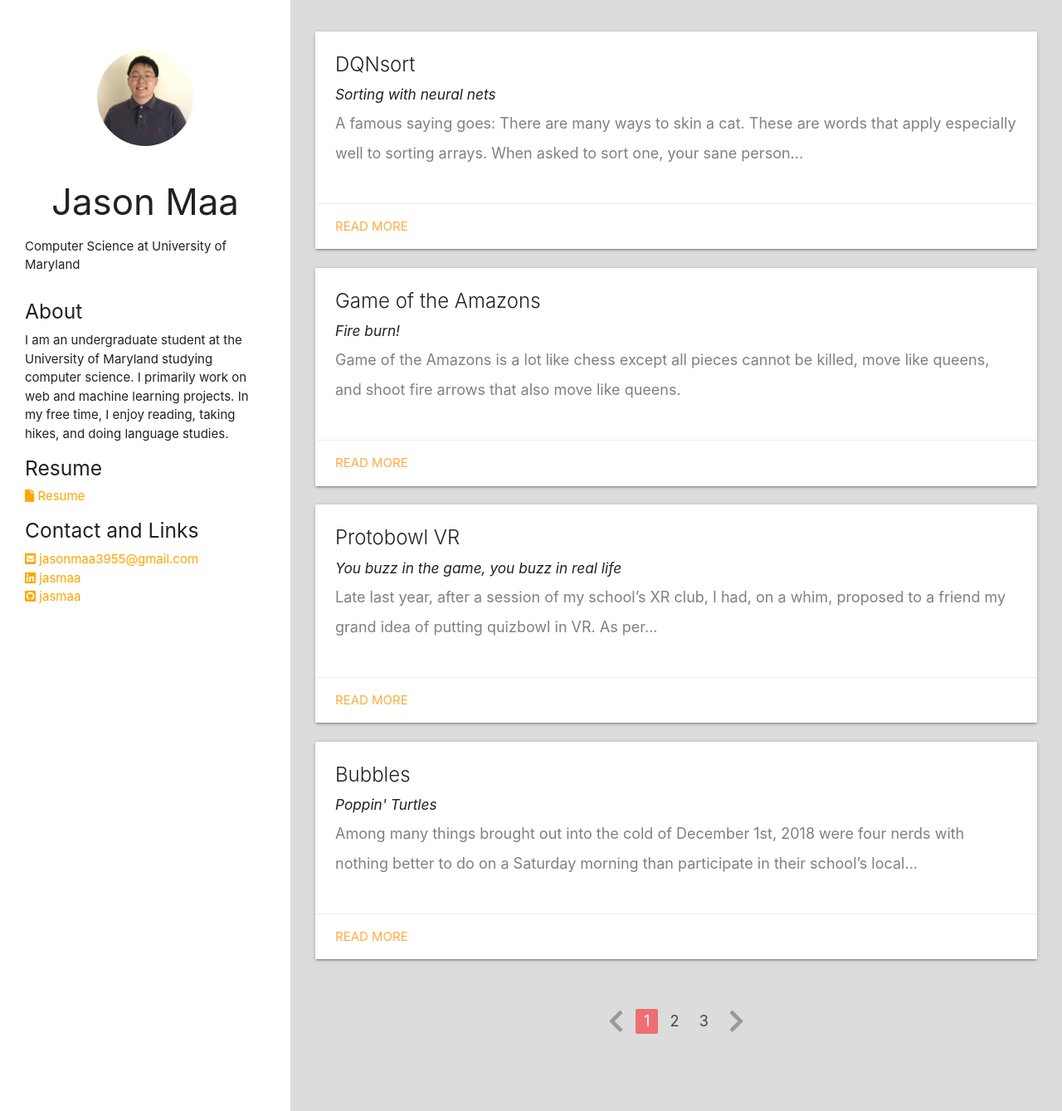
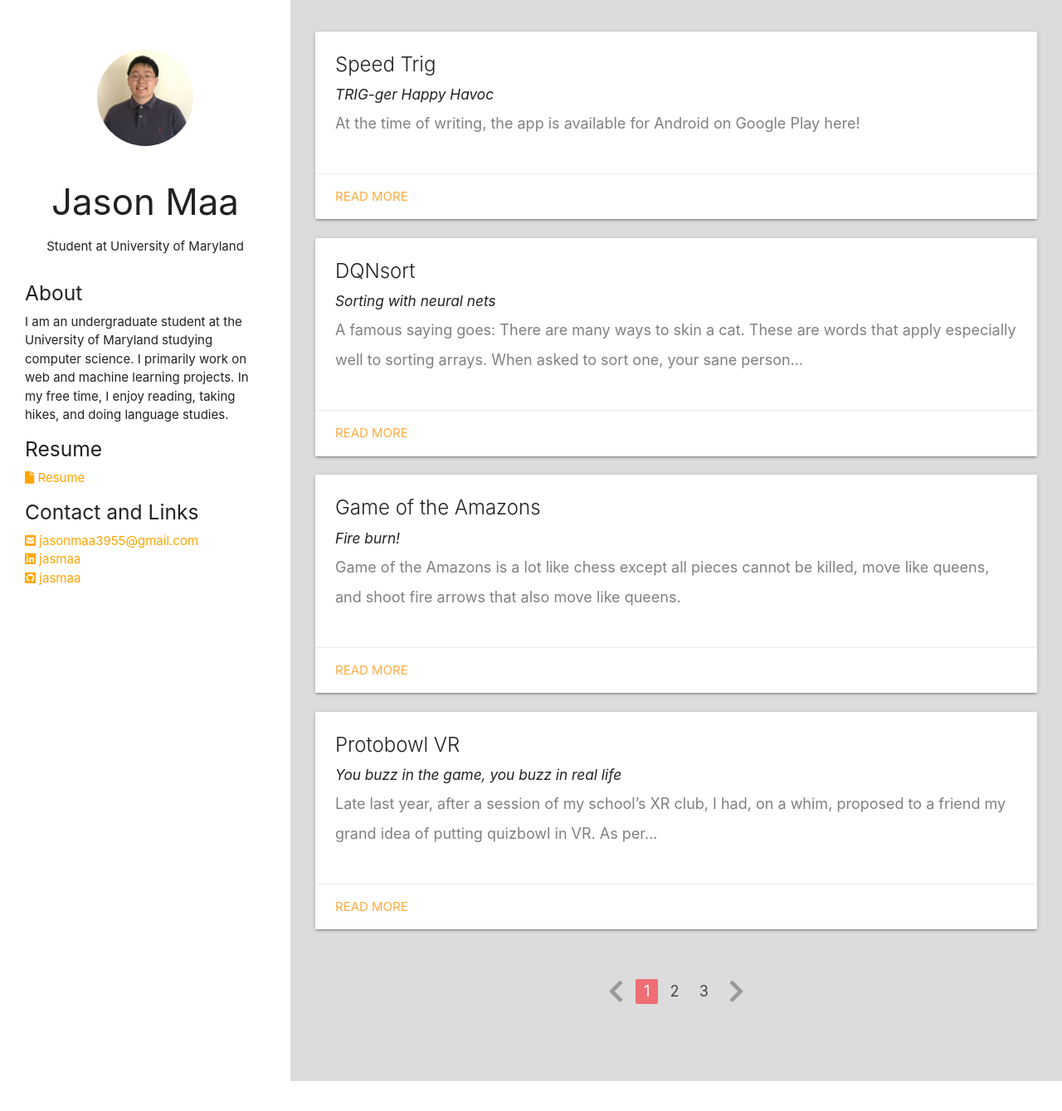
Before and after one commit to jasmaa/jasmaa.github.io, a Jekyll site: the page built from index.html, in a window 1280 px wide and 1339 px high. Shown: the whole window at 83% size. Built offline with Jekyll 4.4.1, drawn with Linux system fonts in a browser that asks for light colours; nearby versions of some CDN libraries; the list of posts is cut into pages by our own code; part of the change alters nothing that is shown.

Commit message:
Add speed trig post, fix bold

```diff
--- a/_config.yml
+++ b/_config.yml
@@ -16,7 +16,7 @@
 title: JBlog
 author: Jason Maa
 email: jasonmaa3955@gmail.com
-blurb: Computer Science at University of Maryland
+blurb: Student at University of Maryland
 description: > # this means to ignore newlines until "baseurl:"
   I am an undergraduate student at the University of Maryland
   studying computer science. I primarily work on web and machine
--- /dev/null
+++ b/_posts/2019-12-14-speedtrig.md
@@ -0,0 +1,99 @@
+---
+layout: post
+title:  "Speed Trig"
+subtitle: "TRIG-ger Happy Havoc"
+date:   2019-12-14
+categories: trig react-native js mobile
+---
+
+**At the time of writing, the app is available for Android on Google Play
+[here](https://play.google.com/store/apps/details?id=com.speedtrig)!**
+
+***
+
+One of my fondest memories from high school were a set of re-takeable quizzes
+from pre-calculus collectively called "Speed Trig". The idea was
+that you had to solve a battery of rote trig problems under time pressure and
+graded on an all or nothing basis.
+
+While Speed Trig ranks among one of the more stress-inducing experiences from
+my public education, I do appreciate it for drilling trig skills into me.
+My problem throughout Speed Trig, however, was that I had no organized way to
+practice for it. Since the quizzes were re-administered repeatedly, I ended up
+using the actual quizzes to benchmark my progress. This was not ideal and looking
+back, I would have appreciated an app for practicing problems. Come years later,
+while brainstorming project ideas to explore mobile development, I ended up
+digging up my past and making a simple Speed Trig app.
+
+#### Background
+
+Foremost, this idea is not original: our high school had a Smartphone Programming Club (SPC)
+which developed [a Speed Trig app](https://github.com/MBHS-SPC/speed-trig-android) years earlier
+(apparently at the whim of their math teacher club sponser).
+
+Compared to the app developed by SPC, mine was going to be a functionally simpler app. From the
+outset, I wanted this app to be much more "game" than anything else. Because of this, I chose
+to make it a multiple choice, timed quiz which would be more appealing to the player than inputting
+answers directly. I also went in with a heavier focus on trying to get the aesthetics and feel of
+the game down.
+
+#### Mobile and Trying to Render Math
+
+Starting development, the first roadblock hit with was rendering the math formulas needed for displaying
+questions and answer choices. Working in React Native, there
+were nearly no reliable libraries for rendering formulas, and I was not about to go in and try to write
+a custom formula renderer. My only solution at this point was to render the formula in an HTML page with MathJax
+and display that in a WebView, and while it worked, I could not manage to get the WebView to center as I wanted and
+MathJax rendering also had a very noticable lag. All of this made the app look clunky, so I ended up scrapping the
+entire thing and just pulling math symbols from Unicode. Although this was a setback, the math I needed
+to display was not too complicated, so the app did not suffer much. That being said, a fast formula renderer
+for React Native might be an interesting project for someone to tackle in the future.
+
+#### Designing for Looks
+
+Coding up the app, the logic ended up being quite simple. All the app does is repeatedly select a trig problem and display it with
+4 possible answer choices. A point is rewarded for a correct answer and a heart is lost for a
+wrong answer. The user tries to answer as many questions as possible, and when either time is up or the user
+loses all hearts, the final score is displayed.
+
+![Speed Trig game screen](/images/speedtrig/screenshot_02.png)
+
+I was able to write all of this in about a day's time which meant that most of the work for this project actually went towards
+making it look nicer. I opted to go for a geometrical, vector art look, mostly because that's the only type of art I
+can make reasonably fast. I also wanted animated feedback for answering questions but wasn't ready to step into the
+world of React Native animations. Looking for a quicker solution, I eventually found Joel Arvidsson's wonderful
+[react-native-animatable](https://github.com/oblador/react-native-animatable) library. Animations were easy to
+work in after that, and in no time, I had a very basic Speed Trig app.
+
+Making this Speed Trig app was also a chance for me to try a new thing: adding ads to my apps. An entrepreneuring
+friend of mine had suggested the idea in the past and this seemed to be a good place to test it out. Using Invertase's
+[react-native-firebase](https://github.com/invertase/react-native-firebase) library to interface with Google AdMob, I was
+able to quickly add two banner ads. Being the first time using AdMob, I did run into a little bit of trouble displaying
+ad units, but this was easily solved by just verifying my account. Initially, I had some concern that the banner ads would end up being
+a major eyesore, but playing around with the app, I found that they only ended up being a minor annoyance. The react-native-firebase
+library also provides access to other Firebase features like analytics and Firestore which are worth looking into in the
+future.
+
+#### Problems and Improvements
+
+Speed Trig was meant to be a fast and simple project, so it does leave a lot to be desired.
+One of the biggest problems with Speed Trig is the way it stores its questions. The entire question
+set is a JSON file storing a list of functions which each contains a list of input-output pairs. Although this results
+in a very inflexible question system as each possible input has to be manually entered, it keeps the question selection
+implementation relatively clean. However, should I choose to change the game down the road and add arbitrary inputs,
+for instance, this entire system will have to be ripped out.
+
+In the future, I would also like to add more features like
+competitive play, rankings, adjustable settings, and perhaps even alternative game modes ~~like kart racing~~,
+but these are all considerations for another day. Adding some of these features also has the additional
+overhead of jumping through a lot of app store bureaucratic hoops and red tape which I'm not keen on going through.
+
+#### Conclusion
+
+Ultimately, I am quite happy with this project. Granted, while it was mostly all design work with minimal coding,
+I am still proud of the end product. Making a Speed Trig app was always my joke suggestion when brainstorming
+for ideas at hackathons, so it's a little weird now that I've actually made it. Either way, I got a good
+amount of React Native and mobile app deployment experience from this project and managed to ship
+a decent app at the end of the day.
+
+![Speed Trig game screen](/images/speedtrig/appLogo.png)
--- a/css/style.css
+++ b/css/style.css
@@ -100,3 +100,8 @@ img {
   margin-top: 1em;
   margin-bottom: 1em;
 }
+
+strong {
+	color: dark-gray;
+	font-weight: bold;
+}
```
Also changed, not shown: images/speedtrig/appLogo.png (added), images/speedtrig/screenshot_02.png (added).
